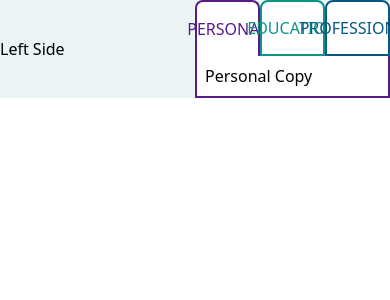
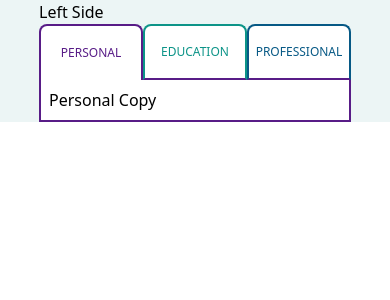
Before and after one commit to meglott/meganlott, a Next.js app: page /about in a window 390 px wide. Shown: the top 300 px of the page. Built offline with nearby package versions, Linux system fonts and the light colour scheme.

Commit message:
Beginning of an About page

```diff
--- a/components/about-file.tsx
+++ b/components/about-file.tsx
@@ -31,21 +31,21 @@ export default function AboutFile() {
                     className={`flex w-1/3 justify-center items-center bg-white border-2 border-purple-900 ${personalActive ? 'border-b-0' : (educationActive ? 'border-b-teal-600' : 'border-b-sky-800')} rounded-t-lg`}
                     onClick={setPersonalTab}
                 >
-                    <p className="text-purple-900">PERSONAL</p>
+                    <p className="text-purple-900 text-xs md:text-base">PERSONAL</p>
                 </button>
                 <button
                     role="education-tab"
-                    className={`flex w-1/3 justify-center items-center bg-white border-2 border-teal-600 ${personalActive ? 'boder-b-purple-900' : (educationActive ? 'border-b-0' : 'border-b-sky-800')} rounded-t-lg`}
+                    className={`flex w-1/3 justify-center items-center bg-white border-2 border-teal-600 ${personalActive ? 'border-b-purple-900' : (educationActive ? 'border-b-0' : 'border-b-sky-800')} rounded-t-lg`}
                     onClick={setEducationTab}
                 >
-                    <p className="text-teal-600">EDUCATION</p>
+                    <p className="text-teal-600 text-xs md:text-base">EDUCATION</p>
                 </button>
                 <button
                     role="professional-tab"
-                    className={`flex w-1/3 justify-center items-center bg-white border-2 ${personalActive ? 'boder-b-purple-900' : (educationActive ? 'border-b-teal-600' : 'border-b-0')} border-sky-800 rounded-t-lg`}
+                    className={`flex w-1/3 justify-center items-center bg-white border-2 ${personalActive ? 'border-b-purple-900' : (educationActive ? 'border-b-teal-600' : 'border-b-0')} border-sky-800 rounded-t-lg`}
                     onClick={setProfessionalTab}
                 >
-                    <p className="text-sky-800">PROFESSIONAL</p>
+                    <p className="text-sky-800 text-xs md:text-base">PROFESSIONAL</p>
                 </button>
             </div>
             <div
--- a/pages/about.tsx
+++ b/pages/about.tsx
@@ -7,11 +7,11 @@ export default function About() {
             id="about"
             className="flex-1 w-full h-full bg-light-green snap-start overflow-y-auto"
         >
-            <div className="flex flex-row h-full justify-center items-center">
-                <div className="w-1/2">
+            <div className="flex flex-col lg:flex-row lg:gap-4 h-full justify-center items-center">
+                <div className="w-4/5 lg:w-2/5">
                     Left Side
                 </div>
-                <div className="flex w-1/2 h-full justify-center items-center">
+                <div className="flex w-4/5 lg:w-2/5 h-4/5 lg:h-full justify-center items-center">
                     <AboutFile />
                 </div>
             </div>
```
